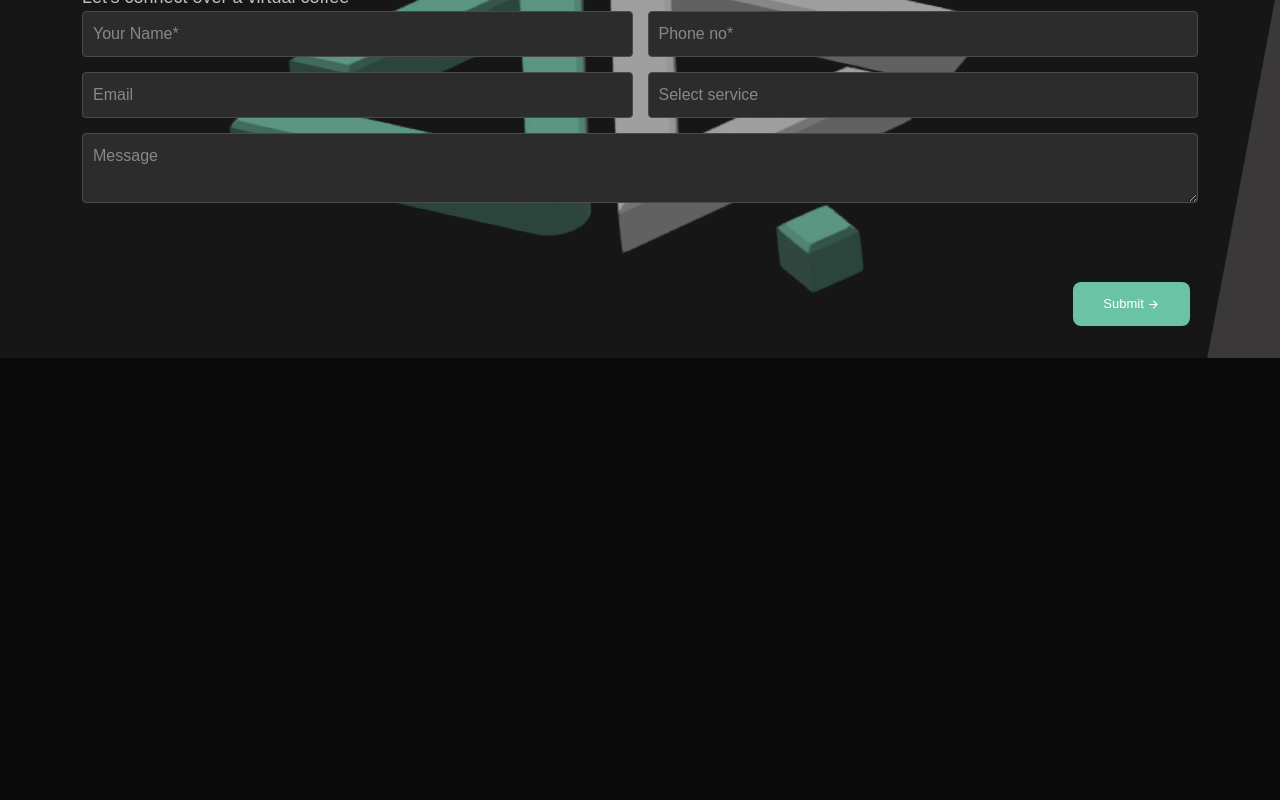
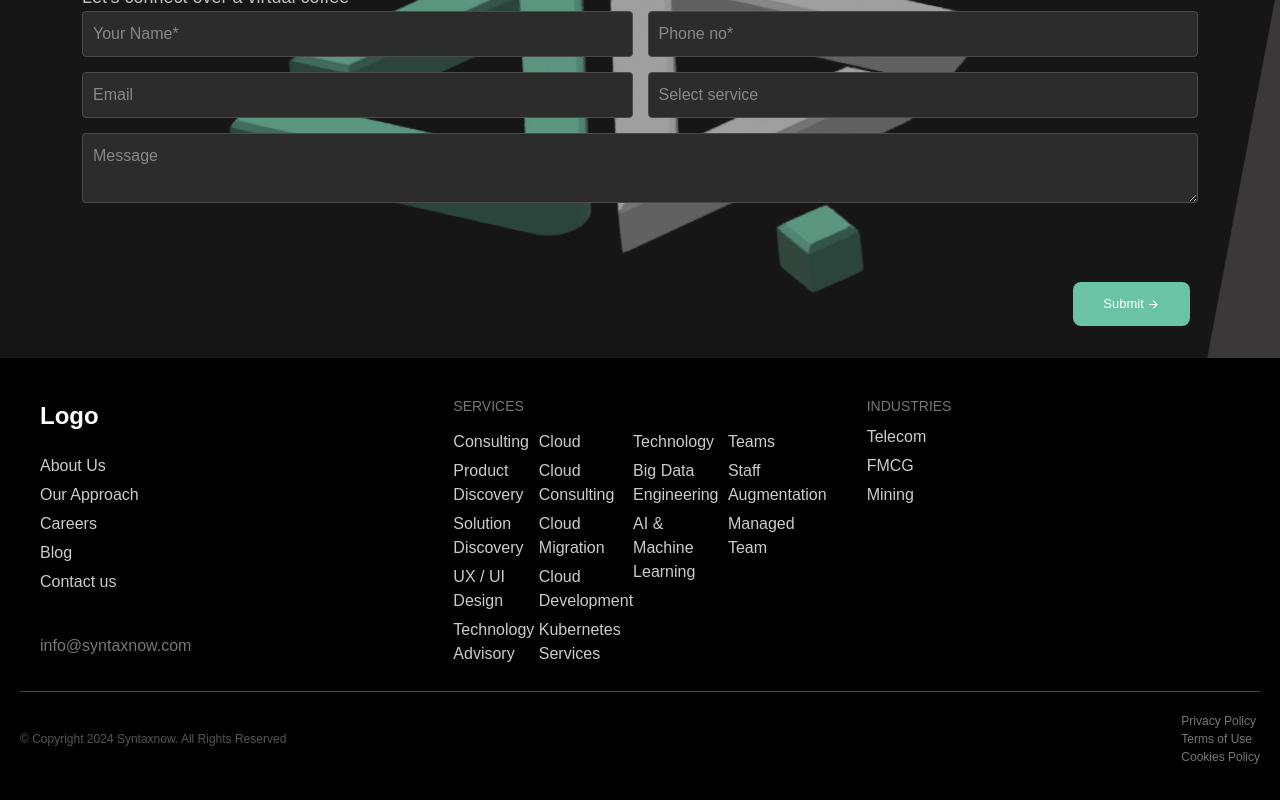
Before and after one commit to lavarajallu/Syntaxnow, a React (Create React App) app: page / in a window 1280 px wide. Shown: the part 4133-4933 px from the top of the page. Before the commit the page ends 4491 px from the top, so only its background shows below. Built offline with nearby package versions, Linux system fonts and the light colour scheme.

Commit message:
footer changes

```diff
--- a/src/App.js
+++ b/src/App.js
@@ -8,6 +8,7 @@ import './assets/css/indus.css'
 import './assets/css/careers.css'
 import './assets/css/contact.css'
 import './assets/css/blogs.css'
+import './assets/css/footer.css'
 import 'bootstrap/dist/css/bootstrap.min.css';
 
 import { BrowserRouter as Router } from 'react-router-dom';
@@ -19,6 +20,7 @@ import Story from './components/story';
 import Blogs from './components/blogs';
 import Careers from './components/careers';
 import Contact from './components/contact';
+import Footer from './components/footer';
 
 function App() {
   return (
@@ -32,6 +34,7 @@ function App() {
         <Blogs/>
         <Careers/>
         <Contact/>
+        <Footer/>
       </Router>
     </div>
   );
--- /dev/null
+++ b/src/assets/css/footer.css
@@ -0,0 +1,78 @@
+.footer {
+    background-color: #000;
+    color: #777;
+    padding: 40px 20px;
+    font-family: Arial, sans-serif;
+  }
+
+  .footer-content {
+    display: flex;
+    justify-content: space-between;
+    margin-bottom: 20px;
+  }
+
+  .footer-column {
+    flex: 1;
+    padding: 0 20px;
+  }
+
+  .footer-logo {
+    font-size: 24px;
+    font-weight: bold;
+    color: #fff;
+    margin-bottom: 20px;
+  }
+
+  .footer-column ul {
+    list-style: none;
+    padding: 0;
+    margin: 0;
+    color: #ccc;
+  }
+
+  .footer-column ul li {
+    margin: 5px 0;
+  }
+
+  .footer-column h4 {
+    font-size: 14px;
+    color: #777;
+    margin-bottom: 10px;
+  }
+
+  .services {
+    display: flex;
+    justify-content: space-between;
+  }
+
+  .social-icons {
+    display: flex;
+    gap: 10px;
+    margin: 20px 0;
+  }
+
+  .social-icons i {
+    font-size: 20px;
+    color: #ccc;
+    cursor: pointer;
+  }
+
+  .footer-bottom {
+    display: flex;
+    justify-content: space-between;
+    align-items: center;
+    border-top: 1px solid #444;
+    padding-top: 20px;
+    font-size: 12px;
+    color: #555;
+  }
+
+  .footer-links p {
+    margin: 0 15px;
+    cursor: pointer;
+    color: #777;
+  }
+
+  .footer-links p:hover {
+    color: #fff;
+  }
--- /dev/null
+++ b/src/components/footer.js
@@ -0,0 +1,75 @@
+import React from 'react'
+
+export default function Footer() {
+  return (
+    <div>
+         <footer className="footer">
+      <div className="footer-content">
+        <div className="footer-column">
+          <div className="footer-logo">Logo</div>
+          <ul>
+            <li>About Us</li>
+            <li>Our Approach</li>
+            <li>Careers</li>
+            <li>Blog</li>
+            <li>Contact us</li>
+          </ul>
+          <div className="social-icons">
+            <i className="fab fa-linkedin"></i>
+            <i className="fab fa-twitter"></i>
+            <i className="fab fa-facebook"></i>
+          </div>
+          <p>info@syntaxnow.com</p>
+        </div>
+
+        <div className="footer-column">
+          <h4>SERVICES</h4>
+          <div className="services">
+            <ul>
+              <li>Consulting</li>
+              <li>Product Discovery</li>
+              <li>Solution Discovery</li>
+              <li>UX / UI Design</li>
+              <li>Technology Advisory</li>
+            </ul>
+            <ul>
+              <li>Cloud</li>
+              <li>Cloud Consulting</li>
+              <li>Cloud Migration</li>
+              <li>Cloud Development</li>
+              <li>Kubernetes Services</li>
+            </ul>
+            <ul>
+              <li>Technology</li>
+              <li>Big Data Engineering</li>
+              <li>AI & Machine Learning</li>
+            </ul>
+            <ul>
+              <li>Teams</li>
+              <li>Staff Augmentation</li>
+              <li>Managed Team</li>
+            </ul>
+          </div>
+        </div>
+
+        <div className="footer-column">
+          <h4>INDUSTRIES</h4>
+          <ul>
+            <li>Telecom</li>
+            <li>FMCG</li>
+            <li>Mining</li>
+          </ul>
+        </div>
+      </div>
+      <div className="footer-bottom">
+        <p>© Copyright 2024 Syntaxnow. All Rights Reserved</p>
+        <div className="footer-links">
+          <p>Privacy Policy</p>
+          <p>Terms of Use</p>
+          <p>Cookies Policy</p>
+        </div>
+      </div>
+    </footer>
+    </div>
+  )
+}
```
